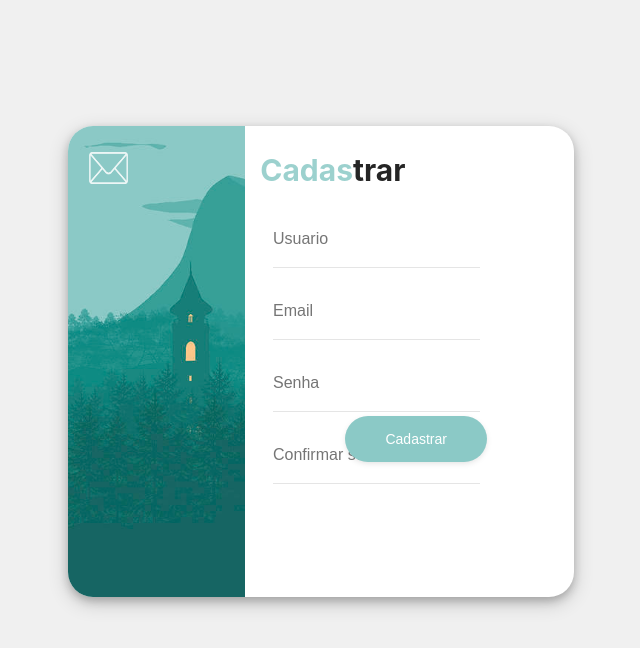
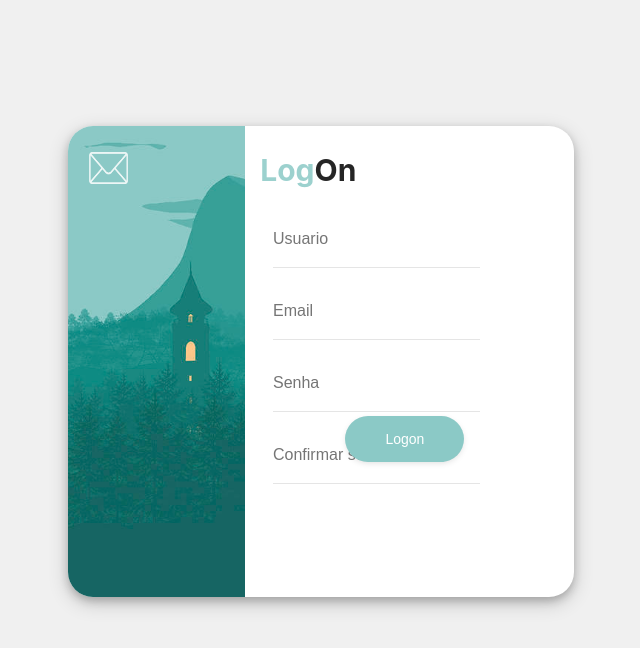
Before and after one commit to Bernardo-Andreatta/Projeto_Web, a PHP site: page /cadastrar.php in a window 1280 px wide. Shown: the top 648 px of the page, without its empty margins (319-959 px from the left). Run offline with PHP 8.4, Linux system fonts and the light colour scheme.

Commit message:
alteracao css

```diff
--- a/PROJETOWEB/cadastrar.php
+++ b/PROJETOWEB/cadastrar.php
@@ -40,7 +40,7 @@ if(isset($_POST['submit'])){
 <html>
     <head>
     <link rel="stylesheet" href="css/estilo2.css" type="text/css">
-    <title>Cadastrar</title>
+    <title>Logon</title>
     </head>
 
     <body>
@@ -60,14 +60,14 @@ if(isset($_POST['submit'])){
             <div class="box">
             <div class="divBackground"></div>
             <div ><img class="divLogo" src="img/logo.png" alt="Logo"></div>
-            <h1><text class="cyan">Cadas</text>trar</h1><br>
+            <h1><text class="cyan">Log</text>On</h1><br>
             <div class="loc">
             <p><input class="divInput" type="text" name="usuario" placeholder="Usuario" value="<?php if(isset($_POST['usuario'])){echo $_POST['usuario']; }?>"></p>
             <p><input class="divInput" type="text" name="email" placeholder="Email" value="<?php if(isset($_POST['email'])){echo $_POST['email']; } ?>"></p>
             <p><input class="divInput" type="text" name="senha"placeholder="Senha" value="<?php if(isset($_POST['senha'])){echo $_POST['senha']; } ?>"></p>
             <p><input class="divInput" type="text" placeholder="Confirmar senha" name="c_senha" value="<?php if(isset($_POST['c_senha'])){echo $_POST['c_senha']; } ?>"></p>
             </div>
-            <p><input type="submit" name="submit" value="Cadastrar" class="botao"=></p>
+            <p><input type="submit" name="submit" value="Logon" class="botao"=></p>
             </div>
         </form>
 
```
